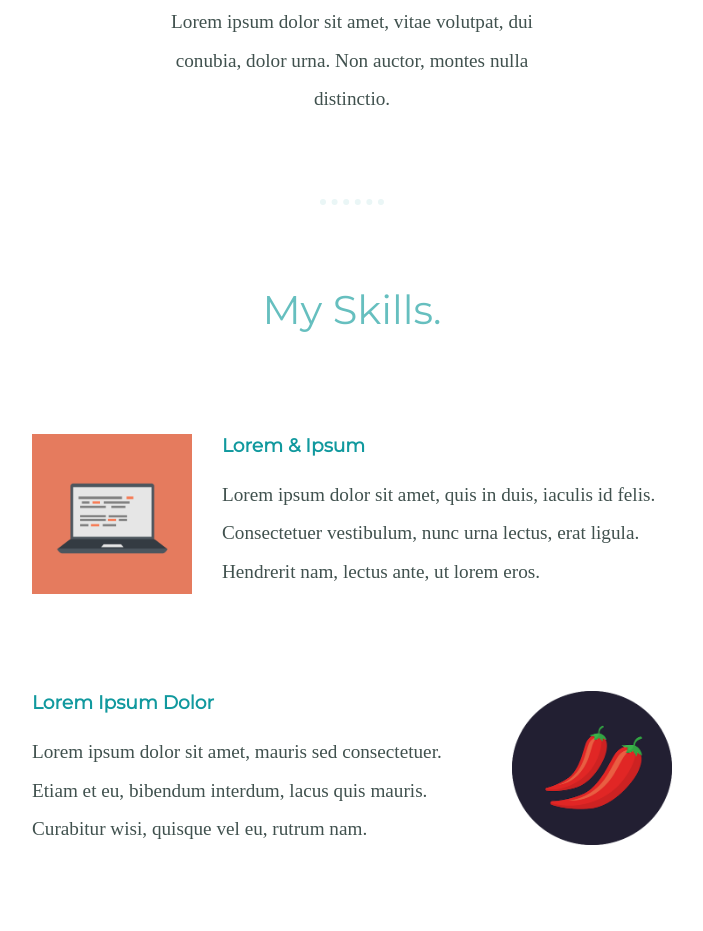
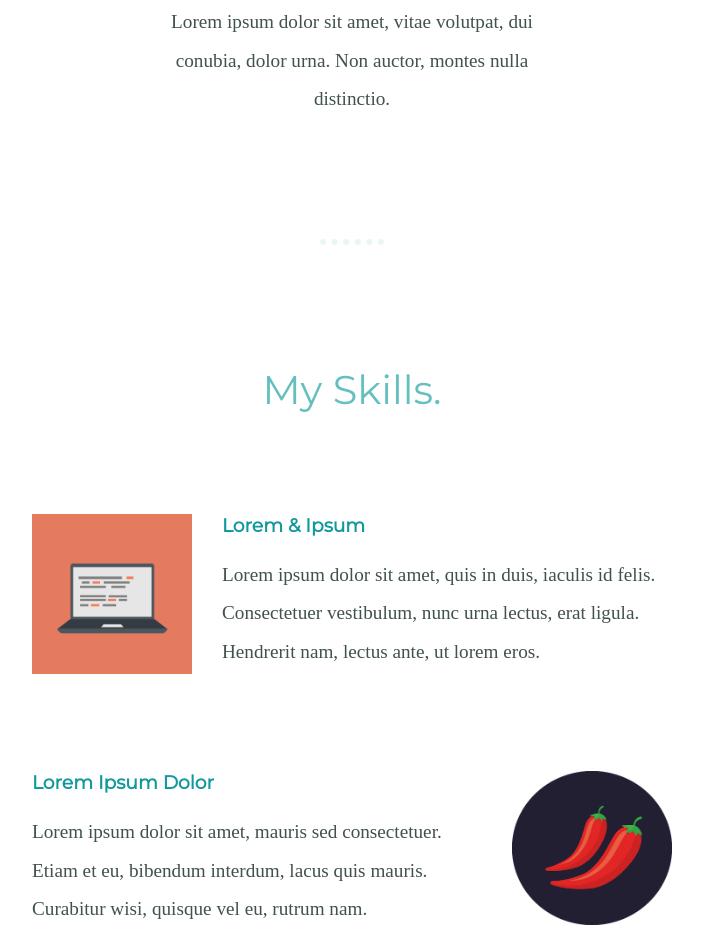
Before and after one commit to Maironss/CV, a plain HTML site: page index.html in a window 1280 px wide. Shown: the part 1280-2211 px from the top of the page, without its empty margins (288-991 px from the left). Drawn offline with Linux system fonts and the light colour scheme.

Commit message:
Update styles.css

```diff
--- a/css/styles.css
+++ b/css/styles.css
@@ -40,7 +40,7 @@ hr {
   border-style: dotted none none;
   width: 5%;
   border-width: 6px;
-  margin: 80px auto;
+  margin: 120px auto;
 }
 p {
   font-size: 1.2rem;
```
